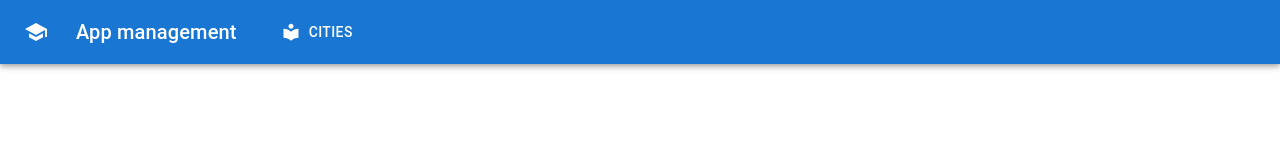
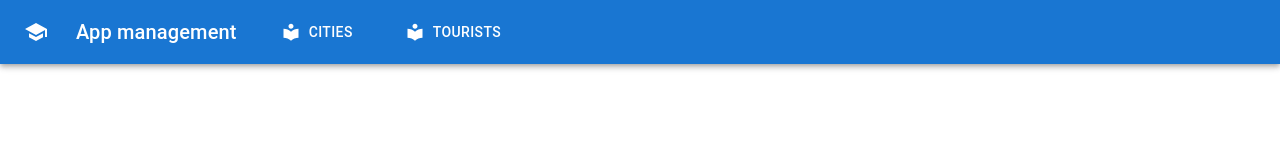
Before and after one commit to UBB-SDI-23/lab-5x-tudormoldovan17, a React (Vite) app in the folder react_frontend/: page / in a window 1280 px wide. Shown: the top 160 px of the page. Built offline with nearby package versions, Linux system fonts and the light colour scheme.

Commit message:
allTourists2

```diff
--- a/react_frontend/src/components/AppMenu.tsx
+++ b/react_frontend/src/components/AppMenu.tsx
@@ -34,6 +34,15 @@ export const AppMenu = () => {
                         startIcon={<LocalLibraryIcon />}>
                         Cities
                     </Button>
+                    <Button
+                        variant={path.startsWith("/tourists") ? "outlined" : "text"}
+                        to="/tourists"
+                        component={Link}
+                        color="inherit"
+                        sx={{ mr: 5 }}
+                        startIcon={<LocalLibraryIcon />}>
+                        Tourists
+                    </Button>
                 </Toolbar>
             </AppBar>
         </Box>
```
